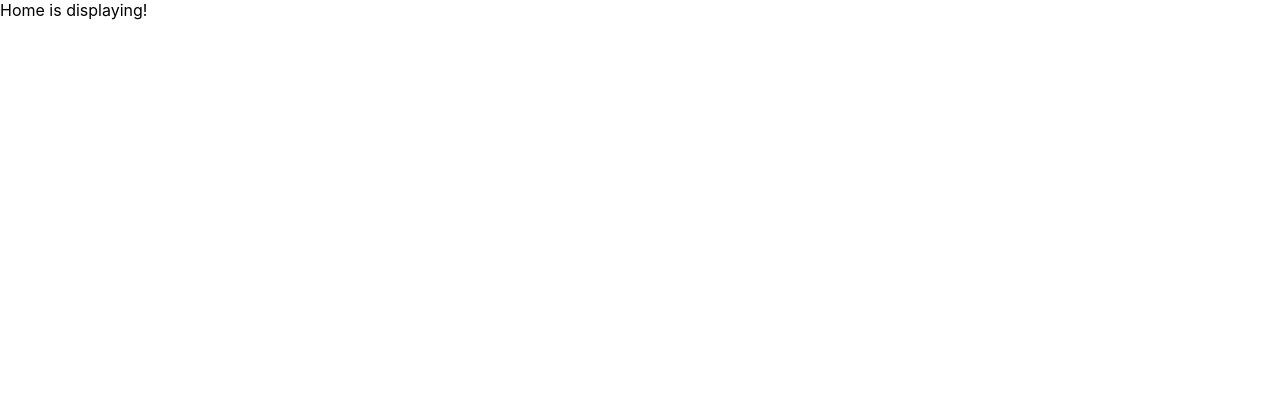
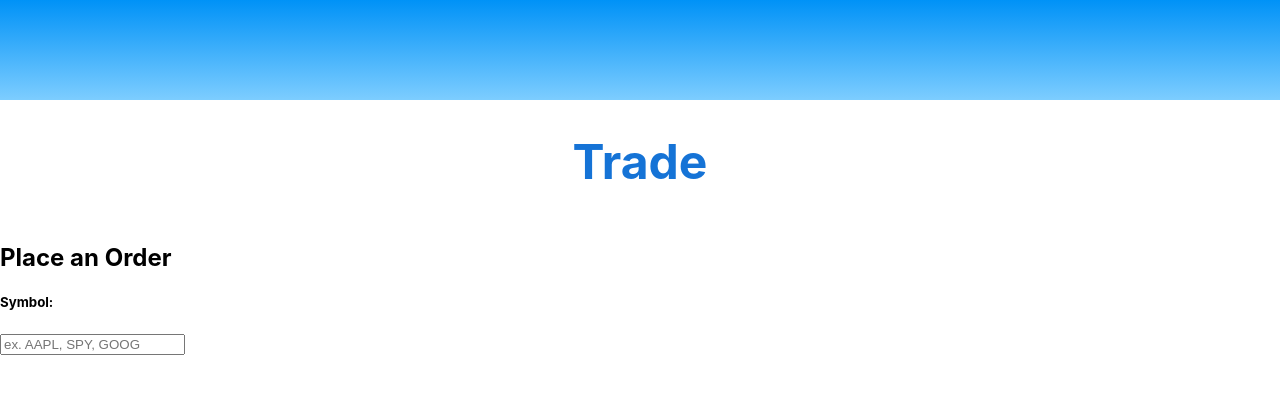
Before and after one commit to carlsachs/AlpacaAPITrade, a React (Create React App) app in the folder alpacaui/: page / in a window 1280 px wide. Shown: the top 394 px of the page. Built offline with nearby package versions, Linux system fonts and the light colour scheme.

Commit message:
1) Created a basic sttructure for the trade-placing UI

```diff
--- /dev/null
+++ b/alpacaui/src/components/Home.css
@@ -0,0 +1,16 @@
+.wrap {
+    display: flex;
+    flex-direction: column;
+    justify-content: center;
+}
+
+.topSection {
+    width: 100%;
+    display: flex;
+    justify-content: center;
+}
+
+.topSection h1 {
+    color: #1573d6;
+    font-size: 3rem;
+}
--- a/alpacaui/src/components/Home.js
+++ b/alpacaui/src/components/Home.js
@@ -1,9 +1,42 @@
-import React from "react";
+import React, { useState } from "react";
+
+//CSS
+import "./Home.css";
+
+//Components
+import Navigation from "./Navigation";
 
 const Home = () => {
+
+    const [order, setOrder] = useState({
+        symbol: "",
+        qty: "",
+        side: "",
+        type: "",
+        time_in_force: ""
+    })
+
     return (
-    <div>
-        Home is displaying!
+    <div className="wrap">
+        <Navigation />
+        <div className="topSection">
+            <h1>Trade</h1>
+        </div>
+        <div className="tradeWrap">
+            <h2>Place an Order</h2>
+            <div className="tradeBox">
+                <form>
+
+                    <h5>Symbol:</h5>
+                    <input type="text" placeholder="ex. AAPL, SPY, GOOG" required />
+
+
+
+
+
+                </form>
+            </div>
+        </div>
     </div>
     )
 }
--- /dev/null
+++ b/alpacaui/src/components/Navigation.css
@@ -0,0 +1,6 @@
+.navWrap {
+    height: 100px;
+    width: 100%;
+    background: rgb(125,205,255);
+    background: linear-gradient(0deg, rgba(125,205,255,1) 0%, rgba(0,146,247,1) 100%);
+}
--- a/alpacaui/src/components/Navigation.js
+++ b/alpacaui/src/components/Navigation.js
@@ -1 +1,15 @@
 import React from "react";
+import { useHistory } from "react-router-dom";
+
+//css
+import "./Navigation.css";
+
+const Navigation = () => {
+    return (
+        <div className="navWrap">
+
+        </div>
+    )
+}
+
+export default Navigation;
```
